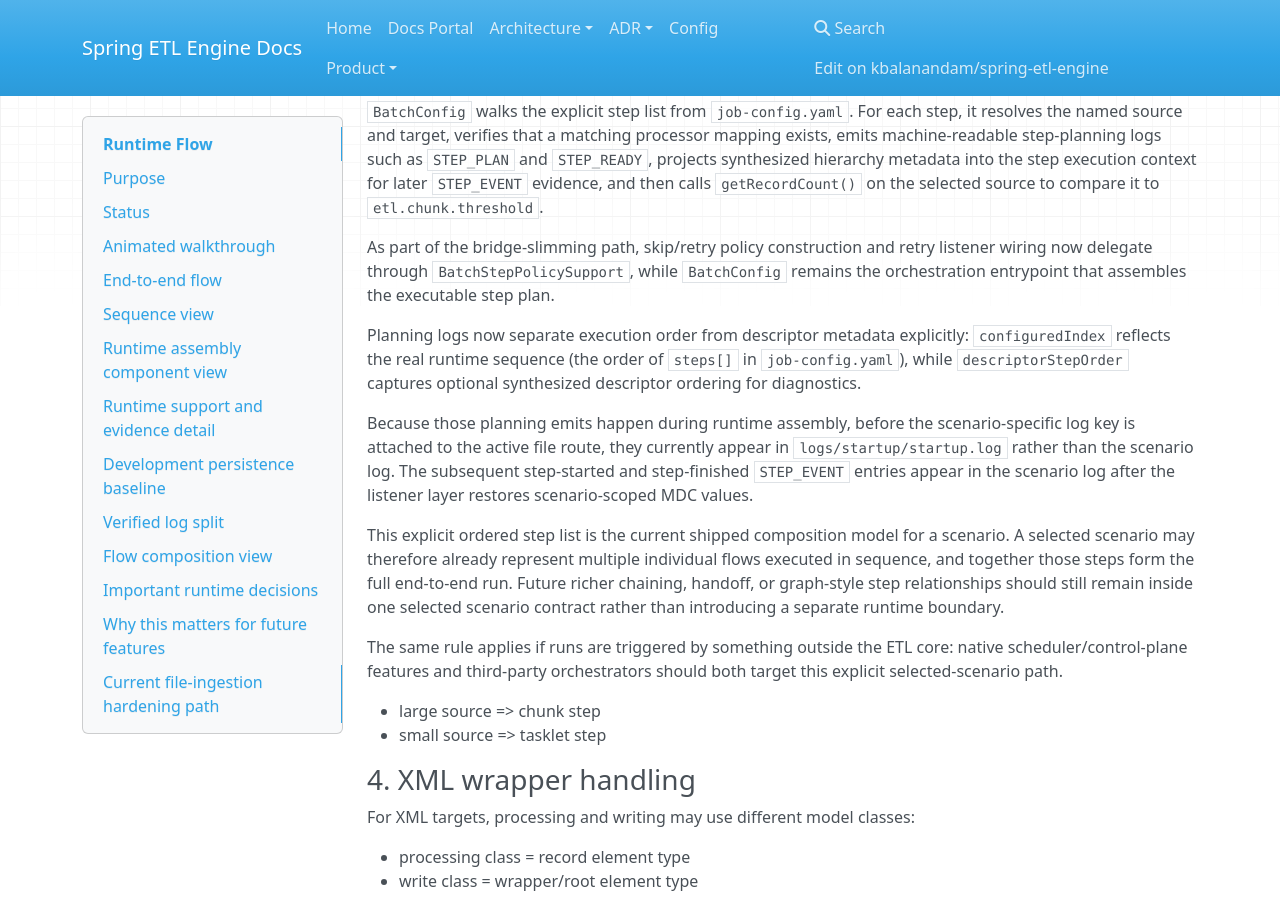
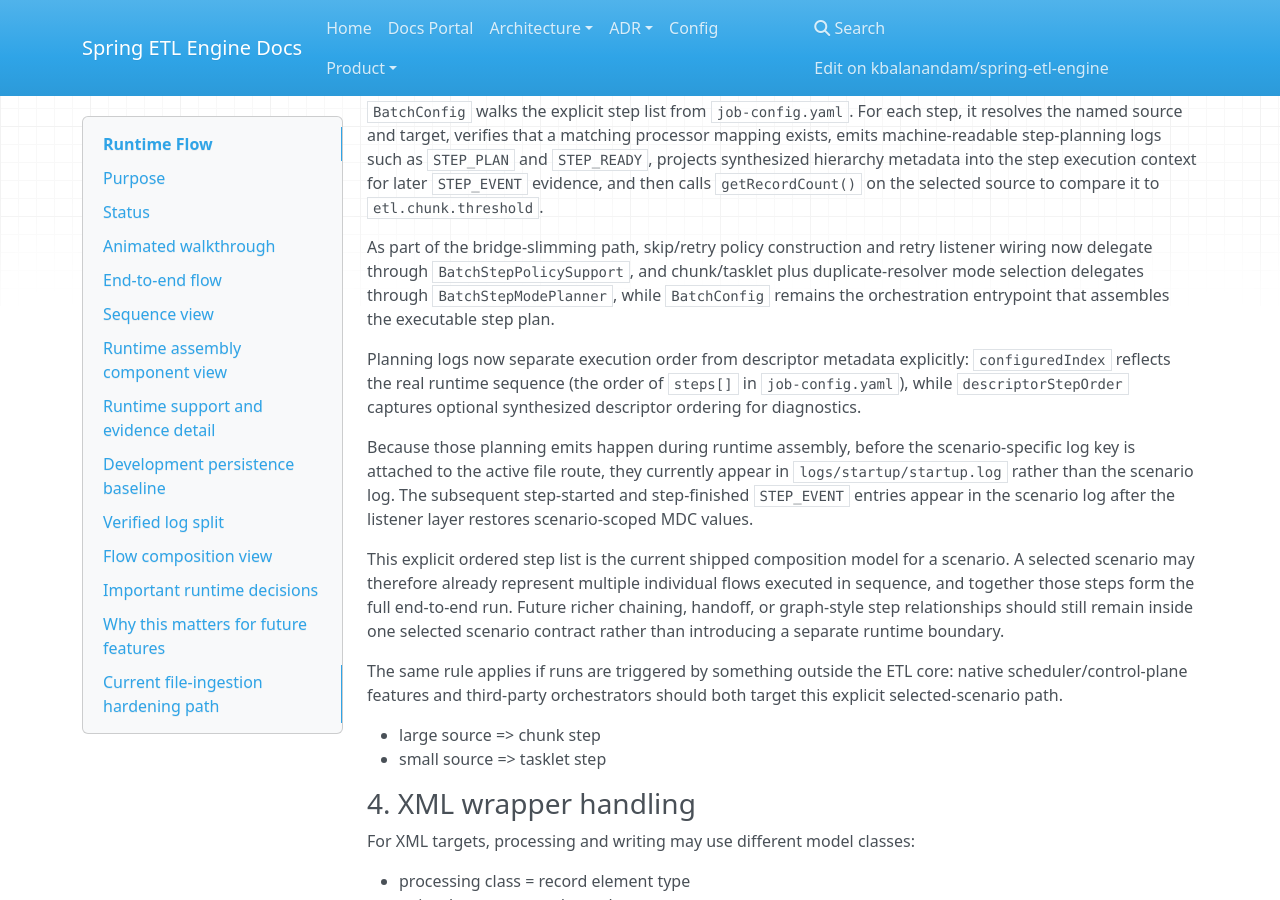
Before and after one commit to kbalanandam/spring-etl-engine, an MkDocs documentation site: the page built from docs/architecture/etl-core/runtime-flow.md, in a window 1280 px wide and 900 px high, scrolled down 10837 px. Built offline with MkDocs 1.6.1, drawn with Linux system fonts in a browser that asks for light colours; nearby versions of some CDN libraries.

Commit message:
Document BatchStepModePlanner mode-planning seam

```diff
--- a/docs/architecture/etl-core/runtime-flow.md
+++ b/docs/architecture/etl-core/runtime-flow.md
@@ -401,7 +401,7 @@
 ### 3. Step strategy
 `BatchConfig` walks the explicit step list from `job-config.yaml`. For each step, it resolves the named source and target, verifies that a matching processor mapping exists, emits machine-readable step-planning logs such as `STEP_PLAN` and `STEP_READY`, projects synthesized hierarchy metadata into the step execution context for later `STEP_EVENT` evidence, and then calls `getRecordCount()` on the selected source to compare it to `etl.chunk.threshold`.
 
-As part of the bridge-slimming path, skip/retry policy construction and retry listener wiring now delegate through `BatchStepPolicySupport`, while `BatchConfig` remains the orchestration entrypoint that assembles the executable step plan.
+As part of the bridge-slimming path, skip/retry policy construction and retry listener wiring now delegate through `BatchStepPolicySupport`, and chunk/tasklet plus duplicate-resolver mode selection delegates through `BatchStepModePlanner`, while `BatchConfig` remains the orchestration entrypoint that assembles the executable step plan.
 
 Planning logs now separate execution order from descriptor metadata explicitly: `configuredIndex` reflects the real runtime sequence (the order of `steps[]` in `job-config.yaml`), while `descriptorStepOrder` captures optional synthesized descriptor ordering for diagnostics.
 
```
